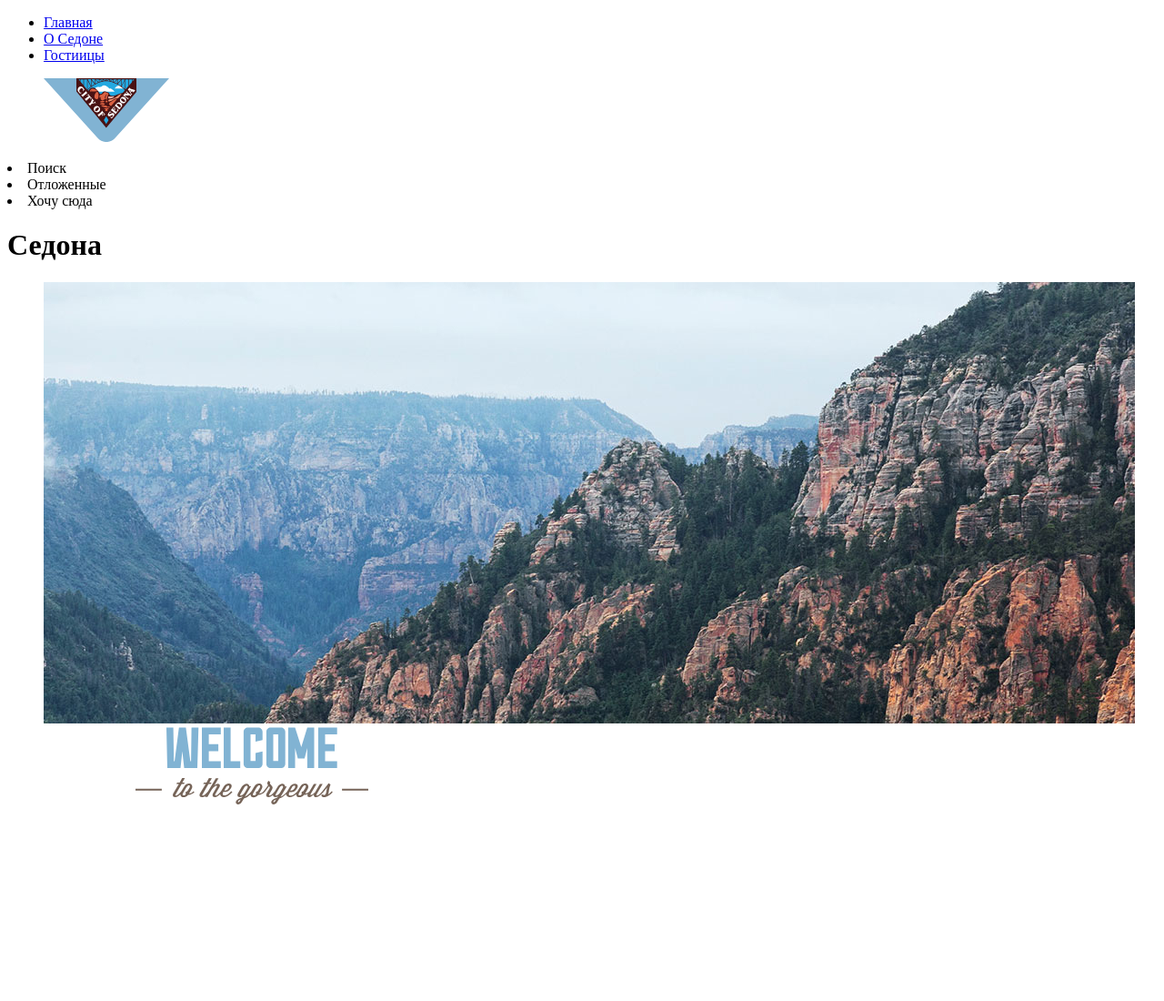
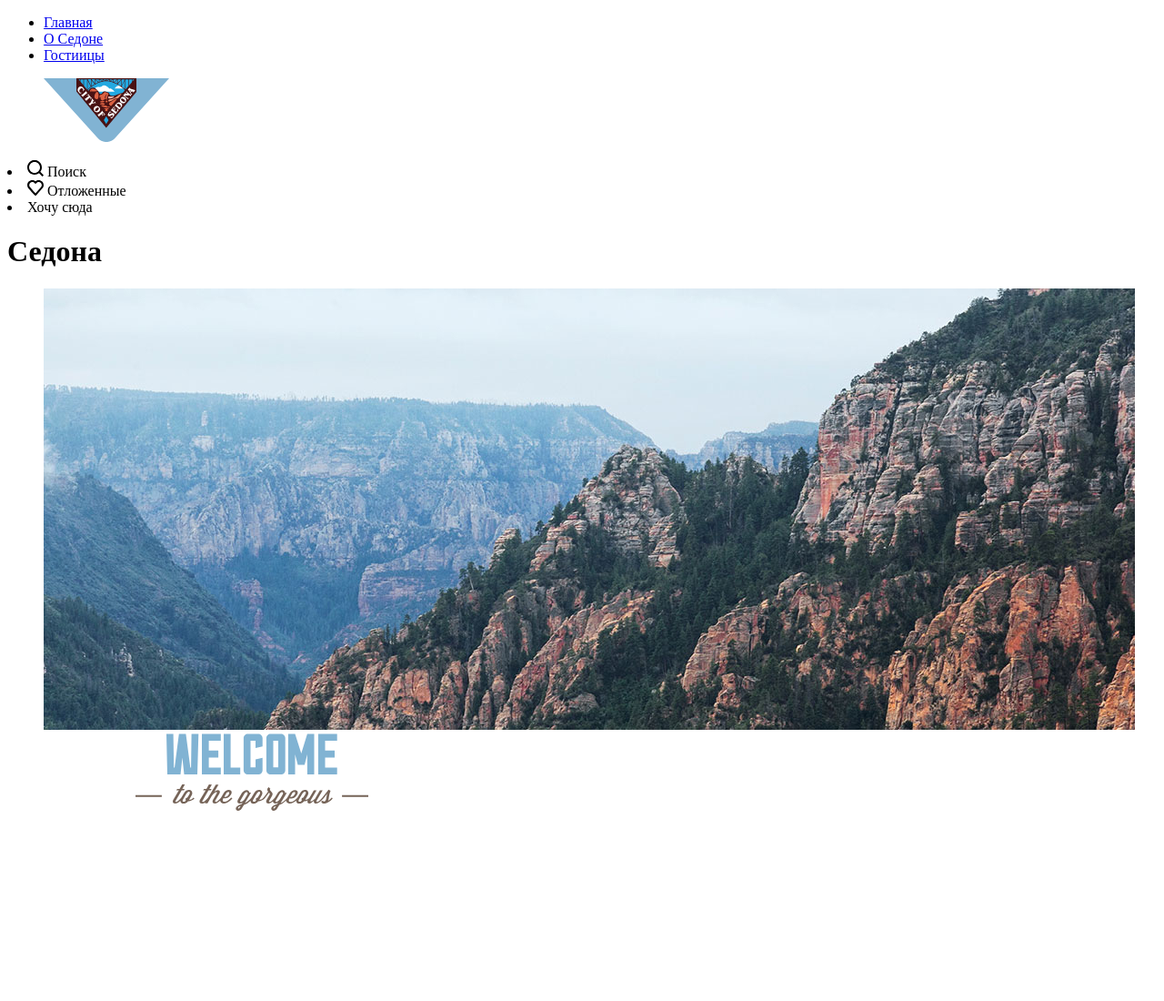
Before and after one commit to KotlyaroFF/1327907-sedona-32, a plain HTML site: page index.html in a window 1280 px wide. Shown: the top 1100 px of the page at 91% size. Drawn offline with Linux system fonts and the light colour scheme.

Commit message:
верстка index в html №2

```diff
--- a/index.html
+++ b/index.html
@@ -19,9 +19,11 @@
       </figure>
       <ui class="nav-serch-list">
         <li class="nav-serch-list-item">
+            <img class="nav-serch-icon" src="img/icon-nav-serch.svg" alt="Поиск">
           <span class="visually-hidden">Поиск</span>
         </li>
-        <li class="nav-serch-list-item">
+        <li class="nav-serch-list-icon">
+          <img class="nav-serch-serch" src="img/icon-nav-heart.svg" alt="Отложенные">
           <span class="visually-hidden">Отложенные</span>
         </li>
         <li class="nav-serch-list-item">Хочу сюда</li>
```
Also changed, not shown: img/icon-nav-heart.svg (added), img/icon-nav-serch.svg (added).
